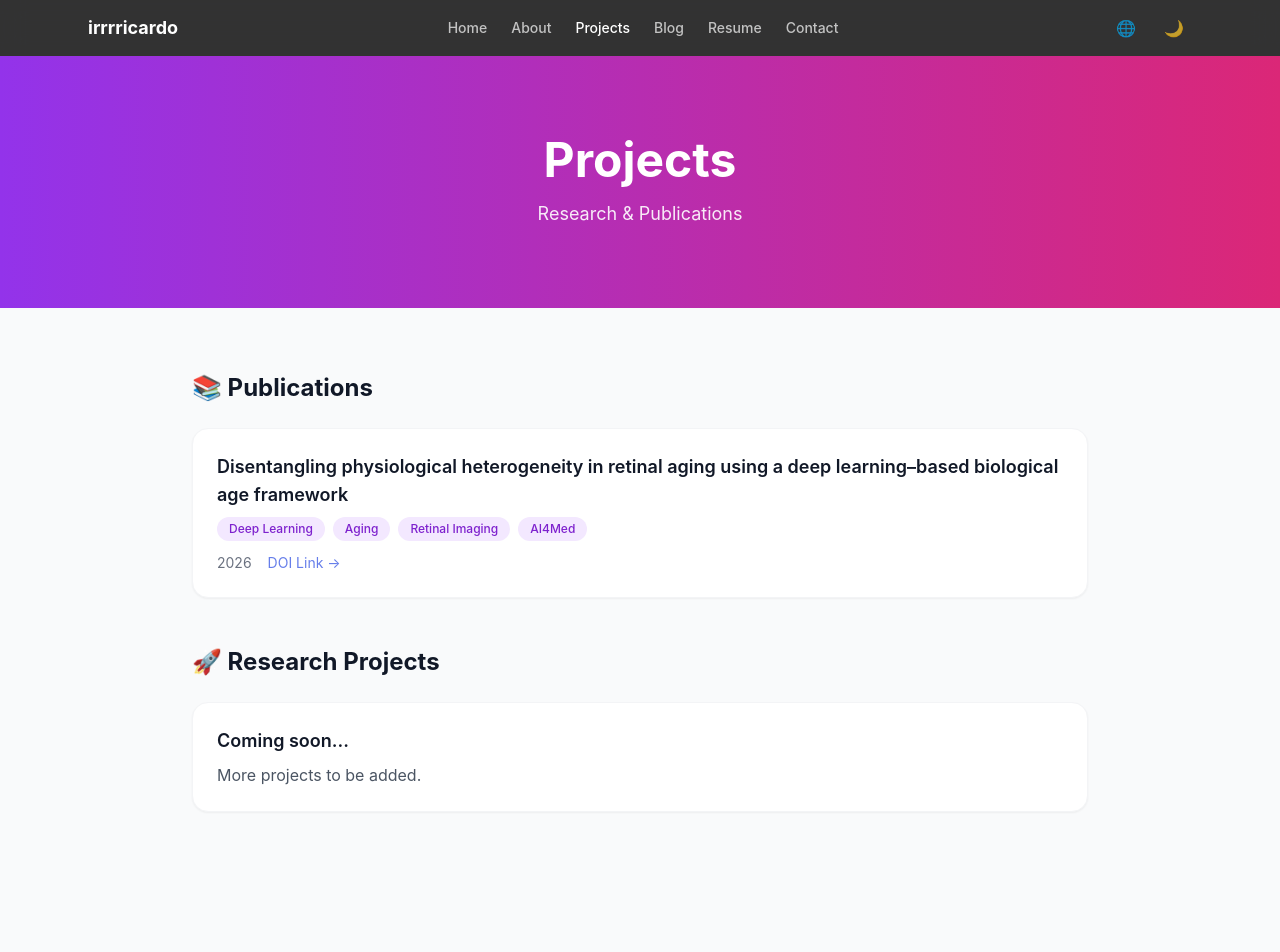
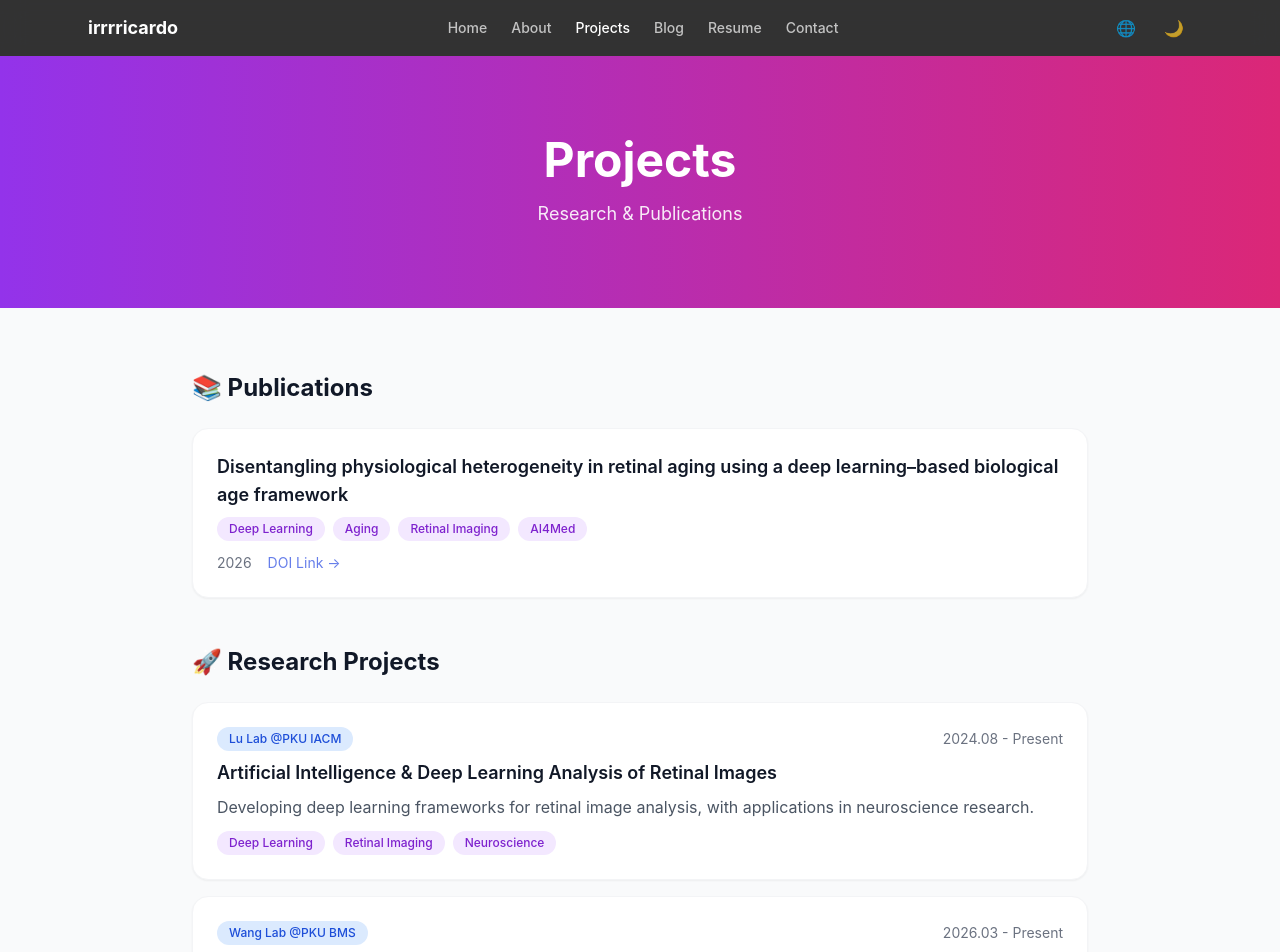
Before and after one commit to irrrricardo/irrrricardo.github.io, a Next.js app: page /projects in a window 1280 px wide. Shown: the top 952 px of the page. Built offline with nearby package versions, Linux system fonts and the light colour scheme.

Commit message:
Add research projects: Lu Lab and Wang Lab

```diff
--- a/src/app/projects/page.js
+++ b/src/app/projects/page.js
@@ -27,9 +27,18 @@ export default function ProjectsPage() {
 
   const projects = [
     {
-      title: 'Coming soon...',
-      description: 'More projects to be added.',
-      tags: [],
+      period: '2024.08 - Present',
+      lab: 'Lu Lab @PKU IACM',
+      title: 'Artificial Intelligence & Deep Learning Analysis of Retinal Images',
+      description: 'Developing deep learning frameworks for retinal image analysis, with applications in neuroscience research.',
+      tags: ['Deep Learning', 'Retinal Imaging', 'Neuroscience'],
+    },
+    {
+      period: '2026.03 - Present',
+      lab: 'Wang Lab @PKU BMS',
+      title: 'Machine Learning in Systems Biology',
+      description: 'Applying machine learning techniques to systems biology research.',
+      tags: ['Machine Learning', 'Systems Biology'],
     },
   ];
 
@@ -93,12 +102,30 @@ export default function ProjectsPage() {
                   key={index}
                   className="bg-white dark:bg-gray-800 rounded-2xl p-6 shadow-sm border border-gray-100 dark:border-gray-700"
                 >
+                  <div className="flex flex-col sm:flex-row sm:items-center sm:justify-between mb-2 gap-2">
+                    <span className="text-xs font-medium px-3 py-1 bg-blue-100 dark:bg-blue-900/30 text-blue-700 dark:text-blue-300 rounded-full w-fit">
+                      {project.lab}
+                    </span>
+                    <span className="text-sm text-gray-500 dark:text-gray-400">
+                      {project.period}
+                    </span>
+                  </div>
                   <h3 className="text-lg font-semibold mb-2 text-gray-900 dark:text-white">
                     {project.title}
                   </h3>
-                  <p className="text-gray-600 dark:text-gray-400">
+                  <p className="text-gray-600 dark:text-gray-400 mb-3">
                     {project.description}
                   </p>
+                  <div className="flex flex-wrap gap-2">
+                    {project.tags.map((tag) => (
+                      <span
+                        key={tag}
+                        className="px-3 py-1 text-xs font-medium bg-purple-100 dark:bg-purple-900/30 text-purple-700 dark:text-purple-300 rounded-full"
+                      >
+                        {tag}
+                      </span>
+                    ))}
+                  </div>
                 </div>
               ))}
             </div>
```
